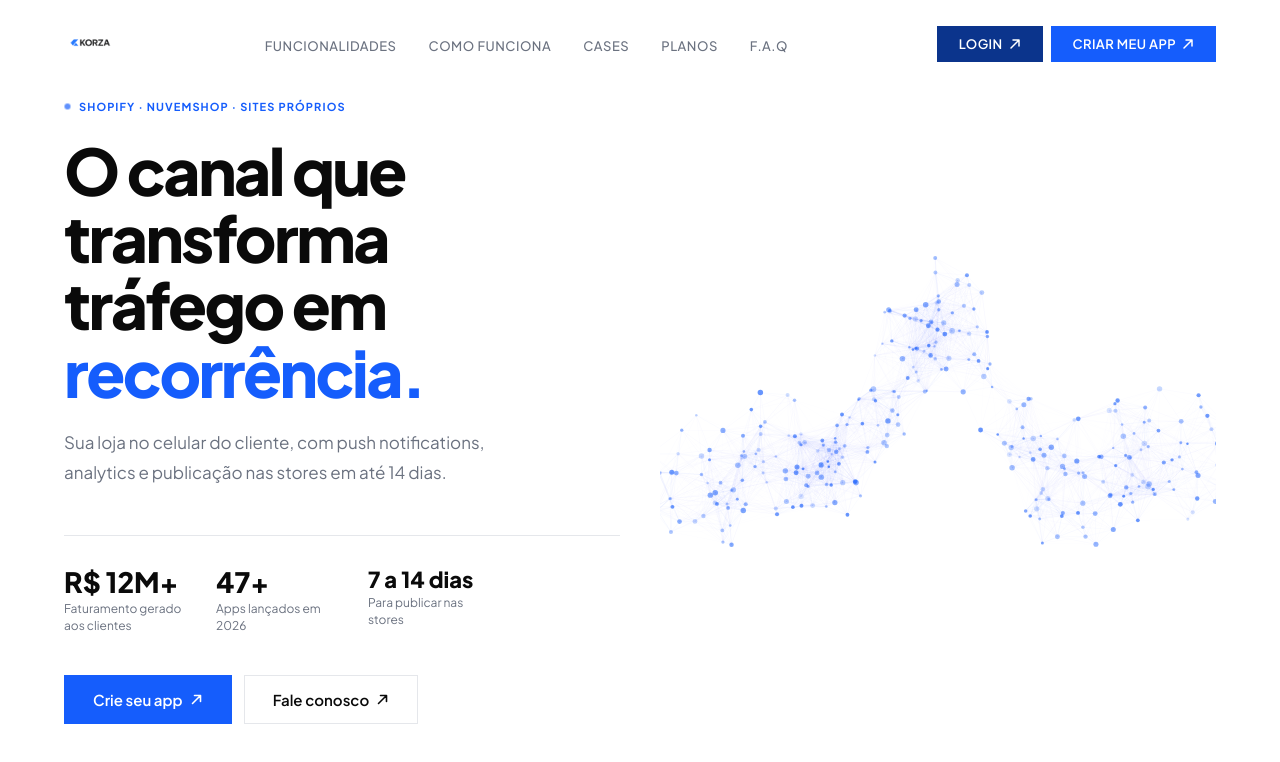
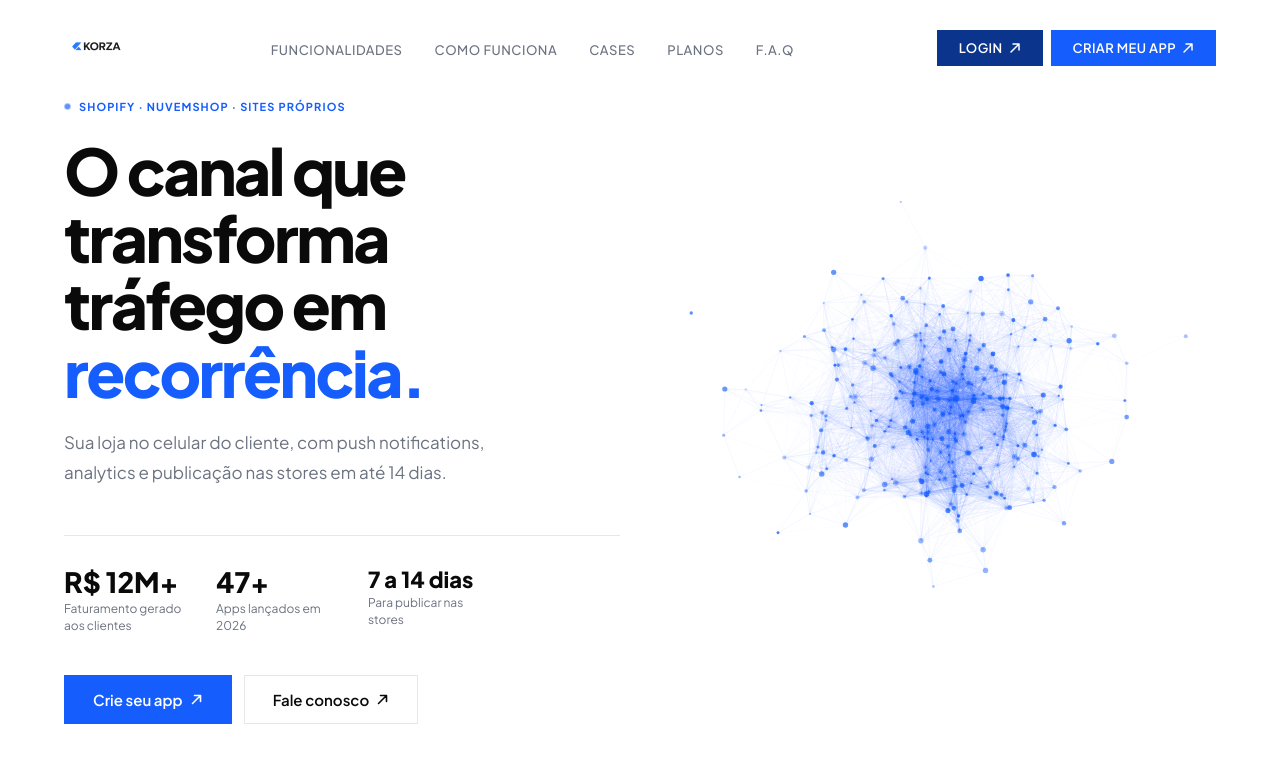
Before and after one commit to AppzaBR/korza-website, a plain HTML site: page index.html in a window 1280 px wide. Drawn offline with Linux system fonts and the light colour scheme; animation ran at ten frames a second.

Commit message:
feat: hero - particulas organicas (grafo) + logo maior na nav

```diff
--- a/css/style.css
+++ b/css/style.css
@@ -16,7 +16,7 @@
   --radius-btn: 8px;
   --radius-card: 12px;
 
-  --nav-height: 88px;
+  --nav-height: 96px;
   --nav-px: 64px;
 }
 
@@ -86,7 +86,7 @@ ul {
 }
 
 .nav__logo-img {
-  height: 52px;
+  height: 64px;
   width: auto;
   display: block;
 }
--- a/js/particles.js
+++ b/js/particles.js
@@ -7,9 +7,9 @@
   let mouse = { x: -9999, y: -9999 };
   let t = 0;
 
-  const TOTAL      = 320;
-  const LINK_DIST  = 70;
-  const REPEL_DIST = 90;
+  const TOTAL      = 310;
+  const LINK_DIST  = 80;
+  const REPEL_DIST = 100;
 
   function resize() {
     const rect = canvas.getBoundingClientRect();
@@ -21,29 +21,34 @@
   function createParticles() {
     particles = [];
     for (let i = 0; i < TOTAL; i++) {
-      /* posição X uniforme ao longo de toda a largura */
-      const xRatio = Math.random();
-      /* posição Y: ondas senoidais sobrepostas + ruído pequeno */
-      const wave1 = Math.sin(xRatio * Math.PI * 3) * 0.12;
-      const wave2 = Math.sin(xRatio * Math.PI * 6 + 1.2) * 0.06;
-      const noise = (Math.random() - 0.5) * 0.18;
-      const yCenter = 0.52 + wave1 + wave2 + noise;
+      const cx = W * 0.5;
+      const cy = H * 0.5;
+      const spread = Math.min(W, H) * 0.46;
+
+      /* distribuicao gaussiana via soma de randoms */
+      const gx = (Math.random() + Math.random() + Math.random() + Math.random() - 2) / 2;
+      const gy = (Math.random() + Math.random() + Math.random() + Math.random() - 2) / 2;
+
+      /* ruido adicional para quebrar simetria */
+      const nx = (Math.random() - 0.5) * spread * 0.5;
+      const ny = (Math.random() - 0.5) * spread * 0.5;
+
+      const bx = cx + gx * spread + nx;
+      const by = cy + gy * spread * 0.72 + ny;
 
       particles.push({
-        x:       xRatio * W,
-        y:       yCenter * H,
-        baseX:   xRatio * W,
-        baseY:   yCenter * H,
-        offsetX: (Math.random() - 0.5) * 1.2,
-        offsetY: (Math.random() - 0.5) * 1.2,
-        phaseX:  Math.random() * Math.PI * 2,
-        phaseY:  Math.random() * Math.PI * 2,
-        freqX:   0.0008 + Math.random() * 0.0012,
-        freqY:   0.0006 + Math.random() * 0.001,
-        ampX:    8  + Math.random() * 14,
-        ampY:    12 + Math.random() * 20,
-        r:       1.2 + Math.random() * 1.6,
-        alpha:   0.15 + Math.random() * 0.5,
+        baseX:  Math.max(0, Math.min(W, bx)),
+        baseY:  Math.max(0, Math.min(H, by)),
+        x:      bx,
+        y:      by,
+        phaseX: Math.random() * Math.PI * 2,
+        phaseY: Math.random() * Math.PI * 2,
+        freqX:  0.0004 + Math.random() * 0.0006,
+        freqY:  0.0004 + Math.random() * 0.0006,
+        ampX:   4 + Math.random() * 12,
+        ampY:   4 + Math.random() * 12,
+        r:      1 + Math.random() * 1.8,
+        alpha:  0.2 + Math.random() * 0.6,
       });
     }
   }
@@ -52,42 +57,39 @@
     t++;
     ctx.clearRect(0, 0, W, H);
 
-    /* move cada partícula em ondas senoidais lentas */
     for (let i = 0; i < particles.length; i++) {
       const p = particles[i];
 
       p.x = p.baseX + Math.sin(t * p.freqX + p.phaseX) * p.ampX;
       p.y = p.baseY + Math.cos(t * p.freqY + p.phaseY) * p.ampY;
 
-      /* repulsão suave do mouse */
       const dx   = p.x - mouse.x;
       const dy   = p.y - mouse.y;
       const dist = Math.sqrt(dx * dx + dy * dy);
       if (dist < REPEL_DIST && dist > 0) {
         const f = (REPEL_DIST - dist) / REPEL_DIST;
-        p.x += (dx / dist) * f * 18;
-        p.y += (dy / dist) * f * 18;
+        p.x += (dx / dist) * f * 20;
+        p.y += (dy / dist) * f * 20;
       }
     }
 
-    /* conexões */
     for (let i = 0; i < particles.length; i++) {
       for (let j = i + 1; j < particles.length; j++) {
         const a = particles[i], b = particles[j];
         const dx = a.x - b.x, dy = a.y - b.y;
         const d = Math.sqrt(dx * dx + dy * dy);
         if (d < LINK_DIST) {
+          const alpha = 0.15 * (1 - d / LINK_DIST);
           ctx.beginPath();
           ctx.moveTo(a.x, a.y);
           ctx.lineTo(b.x, b.y);
-          ctx.strokeStyle = `rgba(21,93,252,${(0.06 * (1 - d / LINK_DIST)).toFixed(3)})`;
+          ctx.strokeStyle = `rgba(21,93,252,${alpha.toFixed(3)})`;
           ctx.lineWidth = 0.6;
           ctx.stroke();
         }
       }
     }
 
-    /* pontos */
     for (let i = 0; i < particles.length; i++) {
       const p = particles[i];
       ctx.beginPath();
@@ -107,7 +109,8 @@
     mouse.y = e.clientY - r.top;
   });
   canvas.addEventListener('mouseleave', () => {
-    mouse.x = -9999; mouse.y = -9999;
+    mouse.x = -9999;
+    mouse.y = -9999;
   });
 
   resize();
```
